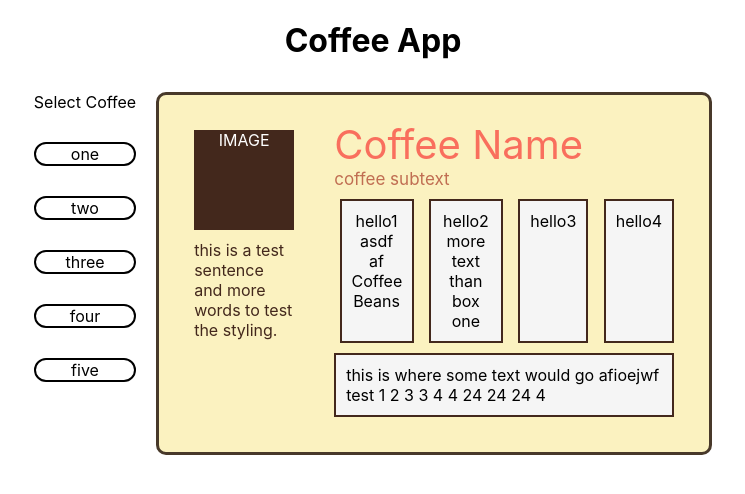
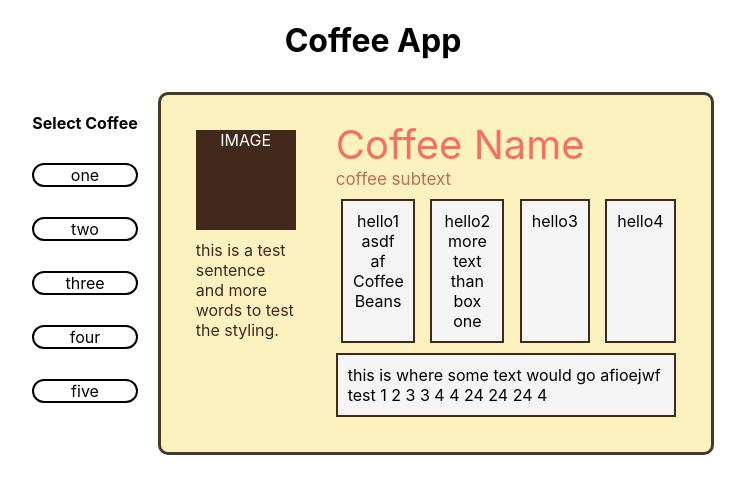
Before and after one commit to jamcapp/newm-n320-coffee-project, a React (Create React App) app: page / in a window 1280 px wide. Shown: the top 494 px of the page, without its empty margins (267-1012 px from the left). Built offline with nearby package versions, Linux system fonts and the light colour scheme.

Commit message:
Update CoffeeSelect.js
used h4 tag

```diff
--- a/src/Components/CoffeeSelect.js
+++ b/src/Components/CoffeeSelect.js
@@ -6,7 +6,8 @@ export default function CoffeeSelect(props) {
     const [testVal, setTestVal] = useState(0);
 
     return(
-        <div class="CoffeeSelect">Select Coffee
+        <div class="CoffeeSelect">
+            <h4>Select Coffee</h4>
             <CoffeeSelectIcons />
         </div>
     )
```
